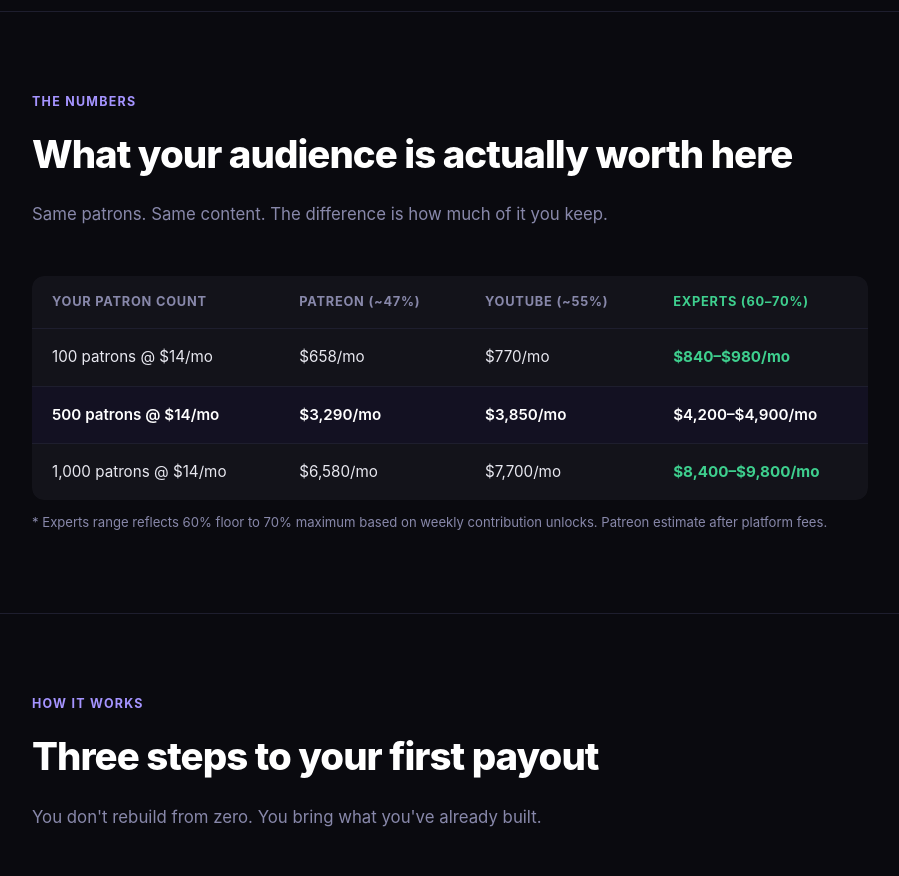
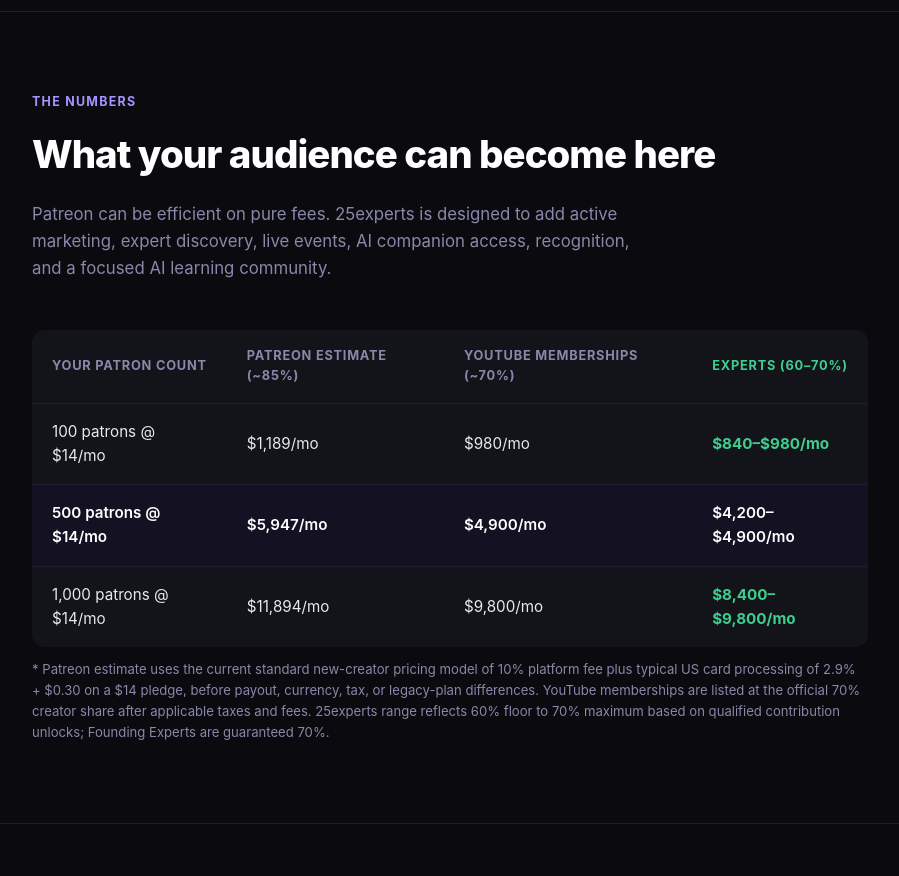
Before and after one commit to AesopScott/experts, a plain HTML site: page creator-pitch.html in a window 1280 px wide. Shown: the part 720-1596 px from the top of the page, without its empty margins (190-1089 px from the left). Drawn offline with Linux system fonts and the light colour scheme.

Commit message:
Correct creator platform earnings comparison

```diff
--- a/creator-pitch.html
+++ b/creator-pitch.html
@@ -5,7 +5,7 @@
   <meta name="viewport" content="width=device-width, initial-scale=1.0" />
   <title>For AI Creators | 25experts</title>
   <meta name="description" content="A concise creator pitch for AI experts considering the 25experts partner program with Aesop Academy.">
-  <meta name="page-version" content="v2026.05.12.16">
+  <meta name="page-version" content="v2026.05.13.17">
   <meta name="page-updated" content="2026-05-13">
   <meta name="version-policy" content="Update page-version and page-updated on every content, design, SEO, or behavior change.">
   <link rel="canonical" href="https://25experts.com/creator-pitch.html">
@@ -500,40 +500,40 @@
   <!-- EARNINGS COMPARISON -->
   <section>
     <div class="section-label">The numbers</div>
-    <h2>What your audience is actually worth here</h2>
-    <p class="lead">Same patrons. Same content. The difference is how much of it you keep.</p>
+    <h2>What your audience can become here</h2>
+    <p class="lead">Patreon can be efficient on pure fees. 25experts is designed to add active marketing, expert discovery, live events, AI companion access, recognition, and a focused AI learning community.</p>
 
     <table class="earnings-table">
       <thead>
         <tr>
           <th>Your Patron Count</th>
-          <th>Patreon (~47%)</th>
-          <th>YouTube (~55%)</th>
+          <th>Patreon estimate (~85%)</th>
+          <th>YouTube memberships (~70%)</th>
           <th class="platform-col">Experts (60–70%)</th>
         </tr>
       </thead>
       <tbody>
         <tr>
           <td>100 patrons @ $14/mo</td>
-          <td>$658/mo</td>
-          <td>$770/mo</td>
+          <td>$1,189/mo</td>
+          <td>$980/mo</td>
           <td class="platform-col">$840–$980/mo</td>
         </tr>
         <tr class="highlight">
           <td>500 patrons @ $14/mo</td>
-          <td>$3,290/mo</td>
-          <td>$3,850/mo</td>
+          <td>$5,947/mo</td>
+          <td>$4,900/mo</td>
           <td class="platform-col">$4,200–$4,900/mo</td>
         </tr>
         <tr>
           <td>1,000 patrons @ $14/mo</td>
-          <td>$6,580/mo</td>
-          <td>$7,700/mo</td>
+          <td>$11,894/mo</td>
+          <td>$9,800/mo</td>
           <td class="platform-col">$8,400–$9,800/mo</td>
         </tr>
       </tbody>
     </table>
-    <p class="earnings-note">* Experts range reflects 60% floor to 70% maximum based on weekly contribution unlocks. Patreon estimate after platform fees.</p>
+    <p class="earnings-note">* Patreon estimate uses the current standard new-creator pricing model of 10% platform fee plus typical US card processing of 2.9% + $0.30 on a $14 pledge, before payout, currency, tax, or legacy-plan differences. YouTube memberships are listed at the official 70% creator share after applicable taxes and fees. 25experts range reflects 60% floor to 70% maximum based on qualified contribution unlocks; Founding Experts are guaranteed 70%.</p>
   </section>
 
   <hr class="divider" />
```
Also changed, not shown: experts.html (+16 -16 lines).
